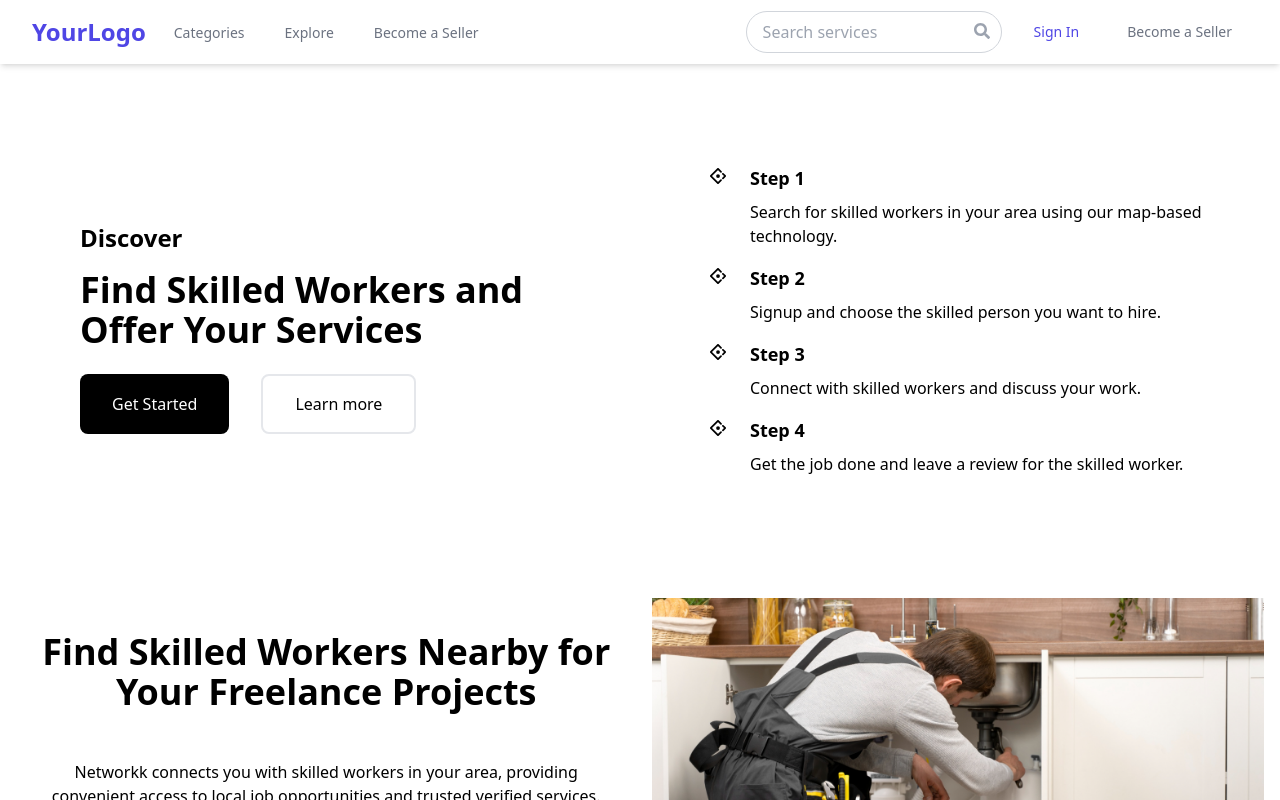
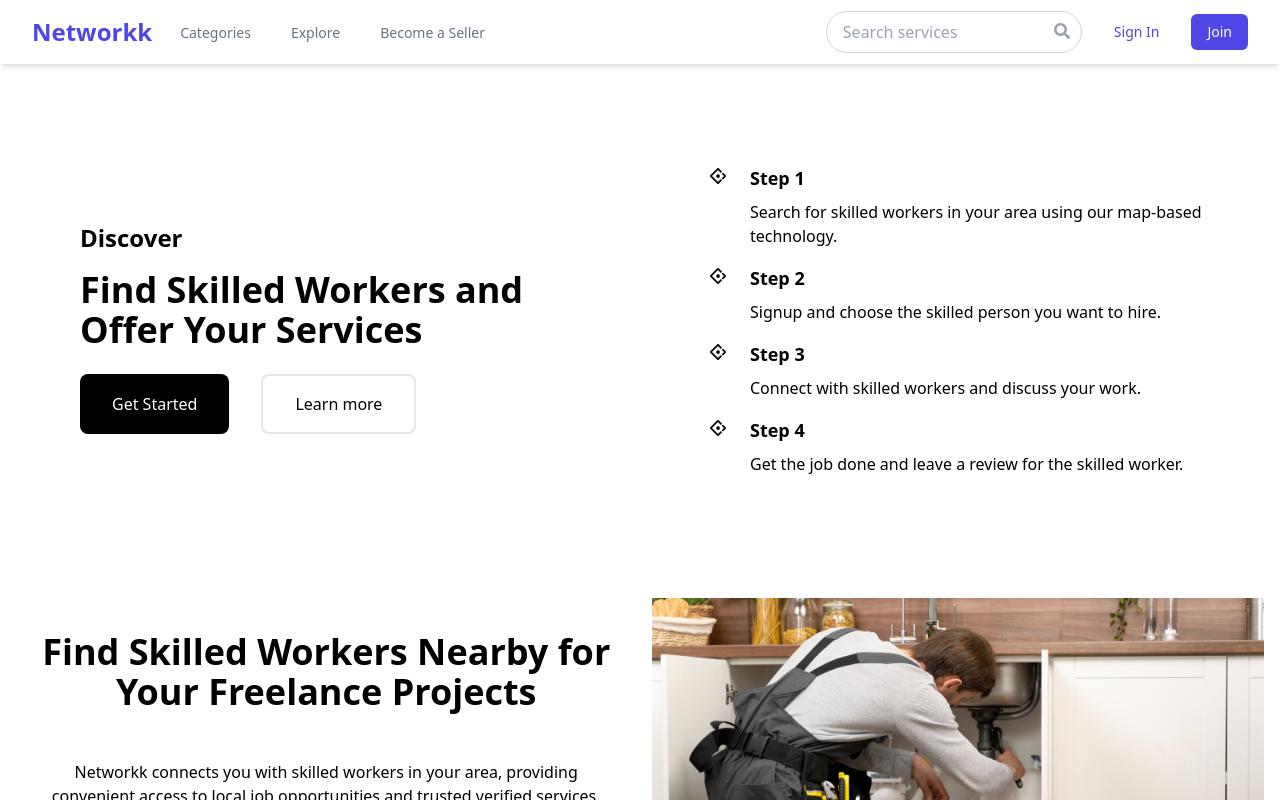
Before and after one commit to alanph7/Networkk-Project-Final, a React (Vite) app: page / in a window 1280 px wide. Shown: the top 800 px of the page. Built offline with nearby package versions, Linux system fonts and the light colour scheme.

Commit message:
nav changes for both seller and user signin

```diff
--- a/src/components/nav.jsx
+++ b/src/components/nav.jsx
@@ -21,6 +21,17 @@ const Navbar = () => {
     return email ? email[0].toUpperCase() : 'U';
   };
 
+  const UserIcon = () => (
+    <div className="relative">
+      <div className="h-8 w-8 rounded-full bg-sky-600 flex items-center justify-center text-white">
+        {getInitial(userEmail)}
+      </div>
+      <div className="absolute -bottom-1 -right-1 h-4 w-4 rounded-full bg-green-500 flex items-center justify-center text-white text-xs font-bold border-2 border-white">
+        {userType === 'user' ? 'U' : 'S'}
+      </div>
+    </div>
+  );
+
   return (
     <nav className="bg-white shadow-md">
       <div className="max-w-7xl mx-auto px-4 sm:px-6 lg:px-8">
@@ -28,7 +39,7 @@ const Navbar = () => {
           {/* Left side */}
           <div className="flex">
             <div className="flex-shrink-0 flex items-center">
-              <Link to="/" className="text-2xl font-bold text-indigo-600">YourLogo</Link>
+              <Link to="/" className="text-2xl font-bold text-indigo-600">Networkk</Link>
             </div>
             <div className="hidden sm:ml-6 sm:flex sm:space-x-8">
               <Link to="/search" className="border-transparent text-gray-500 hover:border-gray-300 hover:text-gray-700 inline-flex items-center px-1 pt-1 border-b-2 text-sm font-medium">
@@ -61,8 +72,8 @@ const Navbar = () => {
                 <Link to="/user-auth" className="ml-4 px-4 py-2 rounded-md text-sm font-medium text-indigo-600 hover:text-indigo-500">
                   Sign In
                 </Link>
-                <Link to="/seller-auth" className="ml-4 px-4 py-2 rounded-md text-sm font-medium text-gray-500 hover:text-gray-700">
-                  Become a Seller
+                <Link to="/seller-auth" className="ml-4 px-4 py-2 rounded-md text-sm font-medium text-white bg-indigo-600 hover:bg-indigo-500">
+                  Join
                 </Link>
               </>
             ) : (
@@ -72,9 +83,7 @@ const Navbar = () => {
                   className="bg-sky-600 flex text-sm rounded-full focus:outline-none focus:ring-2 focus:ring-offset-2 focus:ring-sky-500"
                 >
                   <span className="sr-only">Open user menu</span>
-                  <div className="h-8 w-8 rounded-full bg-sky-600 flex items-center justify-center text-white font-medium">
-                    {getInitial(userEmail)}
-                  </div>
+                  <UserIcon />
                 </button>
 
                 {/* Profile dropdown */}
--- a/src/pages/User/UserAuth.jsx
+++ b/src/pages/User/UserAuth.jsx
@@ -11,7 +11,7 @@ export default function UserAuth() {
   });
 
   const navigate = useNavigate();
-  const { setIsAuthenticated, setUserEmail } = useContext(AuthContext);
+  const { setIsAuthenticated, setUserEmail, setUserType } = useContext(AuthContext);
 
   const handleChange = (e) => {
     setFormData({
@@ -25,9 +25,11 @@ export default function UserAuth() {
       const endpoint = isLogin ? '/users/signin' : '/users/signup';
       const response = await axiosInstance.post(endpoint, formData);
       localStorage.setItem('token', response.data.token);
-      localStorage.setItem('userEmail', formData.email); // Store email
+      localStorage.setItem('userEmail', formData.email);
+      localStorage.setItem('userType', 'user'); // Add userType
       setIsAuthenticated(true);
-      setUserEmail(formData.email); // Set email in context
+      setUserEmail(formData.email);
+      setUserType('user'); // Set userType in context
       navigate('/');
     } catch (error) {
       if (error.response) {
```
